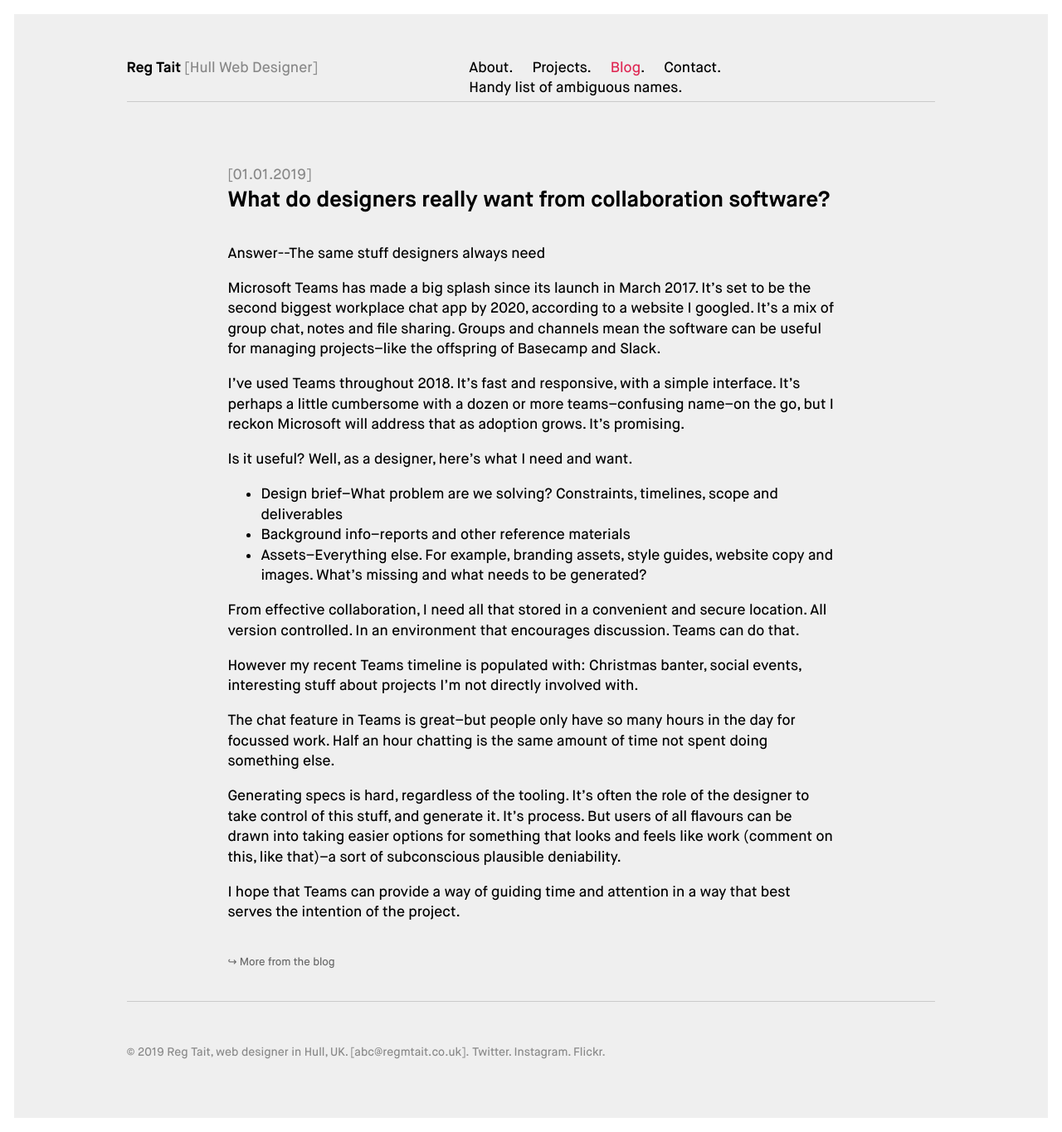
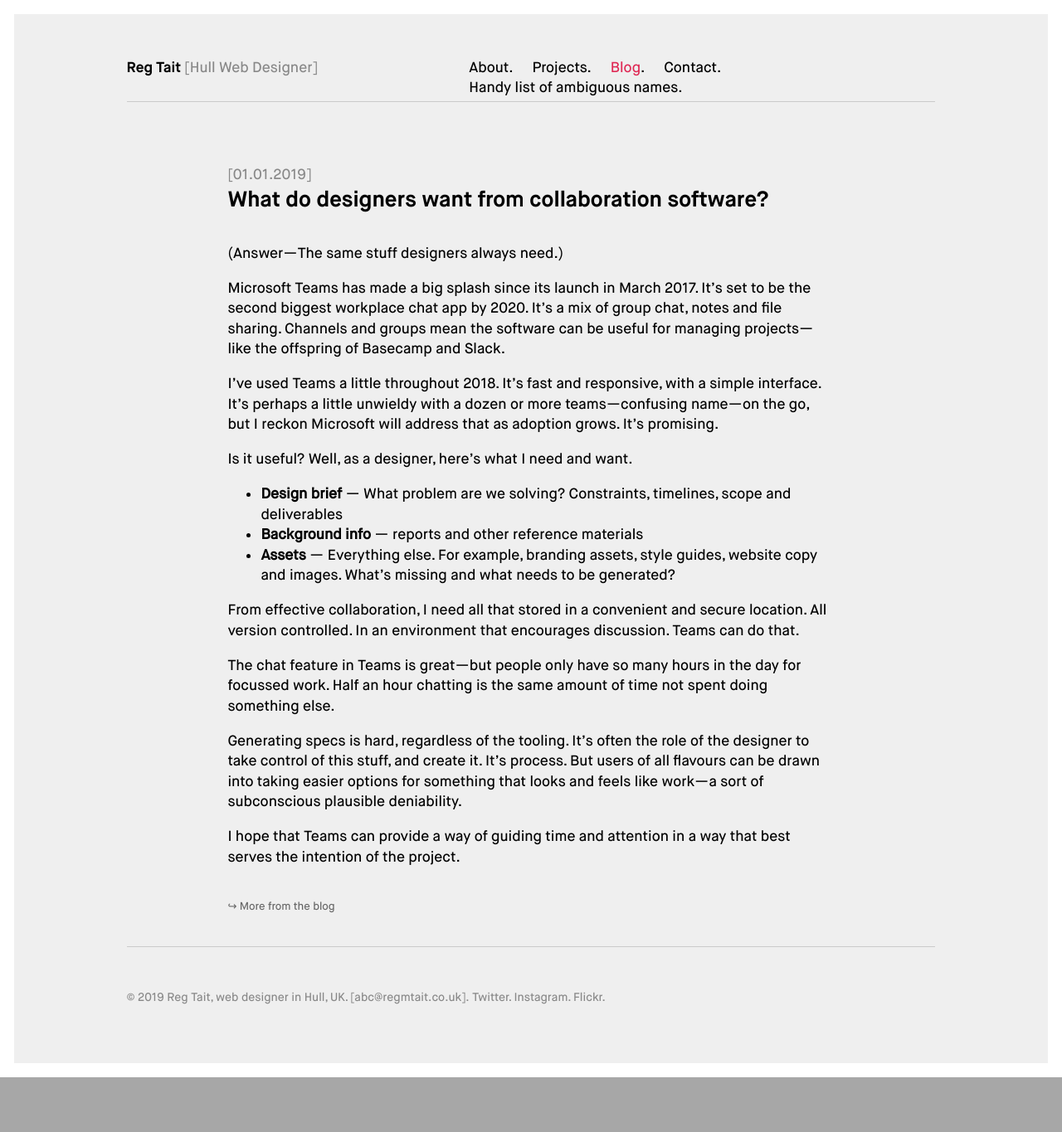
Before and after one commit to regmtait/regmtait.co.uk, a Jekyll site: the page built from _posts/2019-01-01-teams-for-designers.md, in a window 1280 px wide. Shown: the whole page at 83% size. Built offline with Jekyll 4.4.1, drawn with Linux system fonts in a browser that asks for light colours; after the commit the page ends 1299 px from its top, so only the background shows below that.

Commit message:
Text edit

```diff
--- a/_posts/2019-01-01-teams-for-designers.md
+++ b/_posts/2019-01-01-teams-for-designers.md
@@ -1,7 +1,7 @@
 ---
 
 layout: post
-title:  "What do designers really want from collaboration software?"
+title:  "What do designers want from collaboration software?"
 date:   2019-01-01 00:00:00 +0000
 nav-class: blog
 categories: teams Microsoft collaboration
@@ -9,26 +9,25 @@
 description: A discussion about using Teams for collaboration, from a designer's perspective.
 image:
 imagecaption:
-excerpt: Answer--The same stuff designers always need
+excerpt: >
+    (Answer—The same stuff designers always need.)
 
 ---
 
-Microsoft Teams has made a big splash since its launch in March 2017. It’s set to be the second biggest workplace chat app by 2020, according to a website I googled. It’s a mix of group chat, notes and file sharing. Groups and channels mean the software can be useful for managing projects--like the offspring of Basecamp and Slack.
+Microsoft Teams has made a big splash since its launch in March 2017. It’s set to be the second biggest workplace chat app by 2020. It’s a mix of group chat, notes and file sharing. Channels and groups mean the software can be useful for managing projects—like the offspring of Basecamp and Slack.
 
-I’ve used Teams throughout 2018. It’s fast and responsive, with a simple interface. It’s perhaps a little cumbersome with a dozen or more teams--confusing name--on the go, but I reckon Microsoft will address that as adoption grows. It’s promising.
+I’ve used Teams a little throughout 2018. It’s fast and responsive, with a simple interface. It’s perhaps a little unwieldy with a dozen or more teams—confusing name—on the go, but I reckon Microsoft will address that as adoption grows. It’s promising.
 
 Is it useful? Well, as a designer, here’s what I need and want.
 
-* Design brief--What problem are we solving? Constraints, timelines, scope and deliverables
-* Background info--reports and other reference materials
-* Assets--Everything else. For example, branding assets, style guides, website copy and images. What’s missing and what needs to be generated?
+* **Design brief** — What problem are we solving? Constraints, timelines, scope and deliverables
+* **Background info** — reports and other reference materials
+* **Assets** — Everything else. For example, branding assets, style guides, website copy and images. What’s missing and what needs to be generated?
 
 From effective collaboration, I need all that stored in a convenient and secure location. All version controlled. In an environment that encourages discussion. Teams can do that.
 
-However my recent Teams timeline is populated with: Christmas banter, social events, interesting stuff about projects I’m not directly involved with.
+The chat feature in Teams is great—but people only have so many hours in the day for focussed work. Half an hour chatting is the same amount of time not spent doing something else.
 
-The chat feature in Teams is great--but people only have so many hours in the day for focussed work. Half an hour chatting is the same amount of time not spent doing something else.
-
-Generating specs is hard, regardless of the tooling. It’s often the role of the designer to take control of this stuff, and generate it. It’s process. But users of all flavours can be drawn into taking easier options for something that looks and feels like work (comment on this, like that)--a sort of subconscious plausible deniability.
+Generating specs is hard, regardless of the tooling. It’s often the role of the designer to take control of this stuff, and create it. It’s process. But users of all flavours can be drawn into taking easier options for something that looks and feels like work—a sort of subconscious plausible deniability.
 
 I hope that Teams can provide a way of guiding time and attention in a way that best serves the intention of the project.
```
